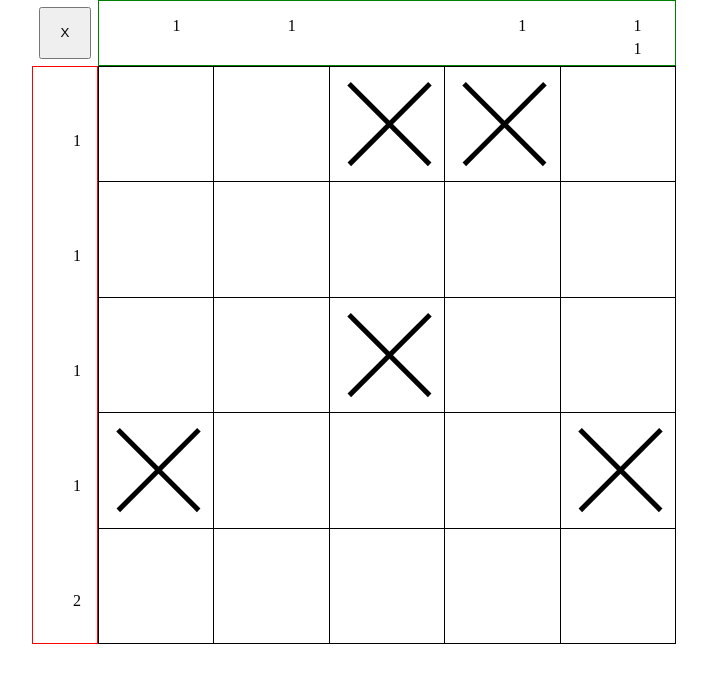
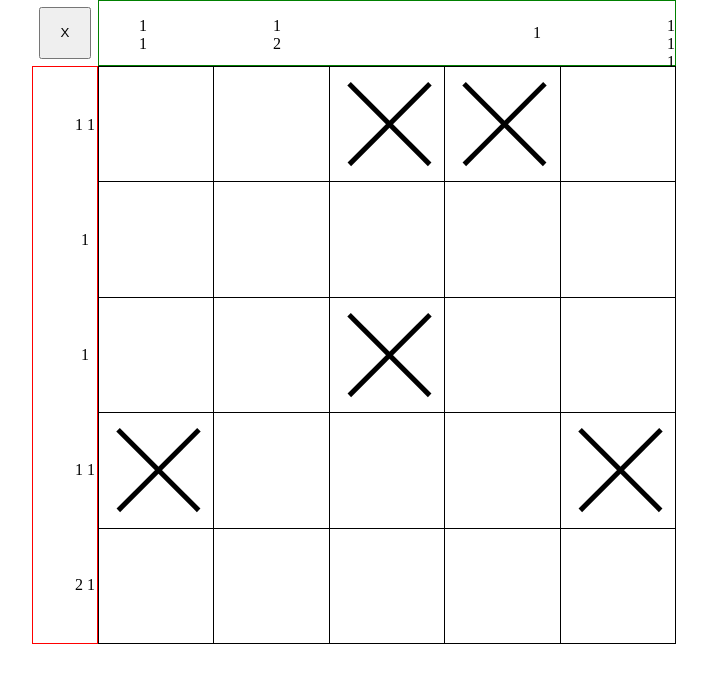
Before and after one commit to harrisi/picross, a plain HTML site: page index.html in a window 1280 px wide. Shown: the whole page, without its empty margins (286-993 px from the left). Drawn offline with Linux system fonts and the light colour scheme.

Commit message:
fix clues cutting off

```diff
--- a/style.css
+++ b/style.css
@@ -54,24 +54,16 @@ li {
 #keys-cols ol {
   display: flex;
   flex-direction: column;
-  justify-content: space-between;
+  justify-content: space-around;
   align-items: center;
-  height: 100%;
-  width: 100%;
 }
 
 #keys-rows ol {
   display: flex;
   flex-direction: row;
-  justify-content: space-between;
+  justify-content: space-around;
   align-items: center;
-  height: 100%;
-  width: 100%;
 }
-
-/* li.clue {
-  display: inline;
-} */
 
 #container {
   display: grid;
```
